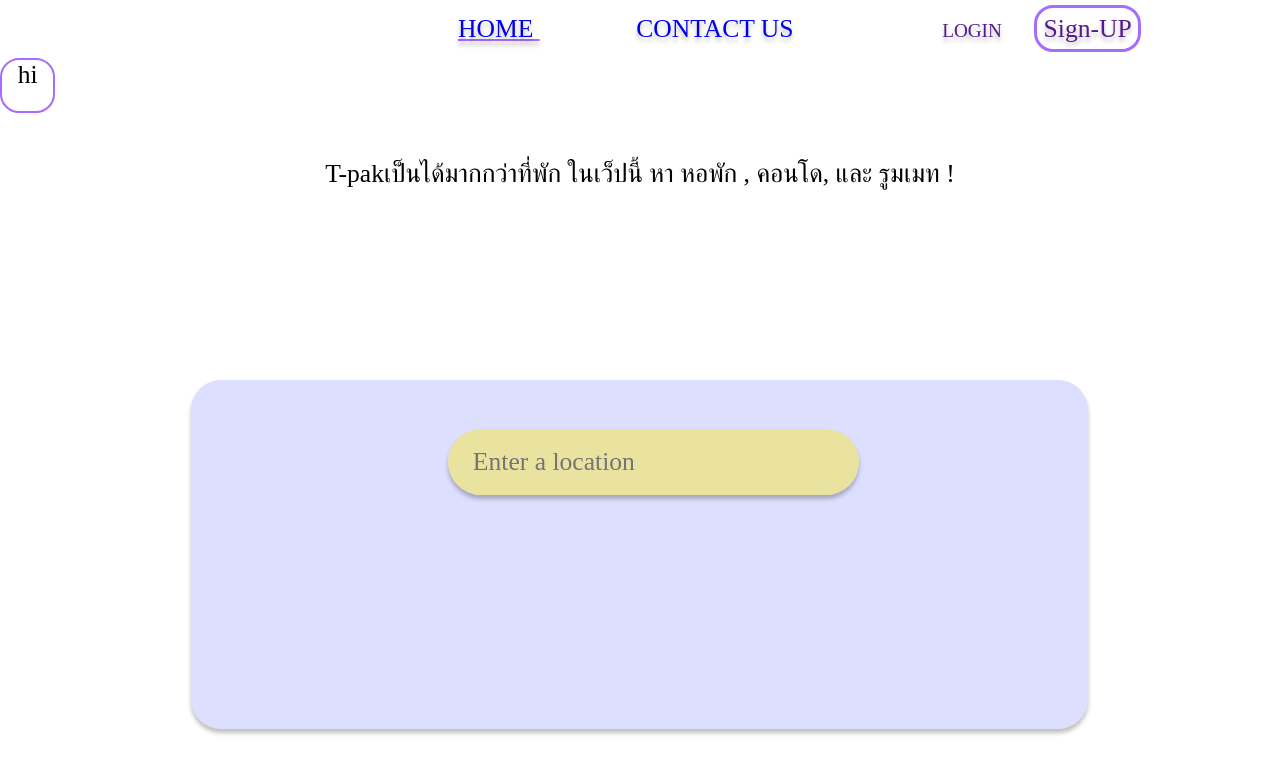
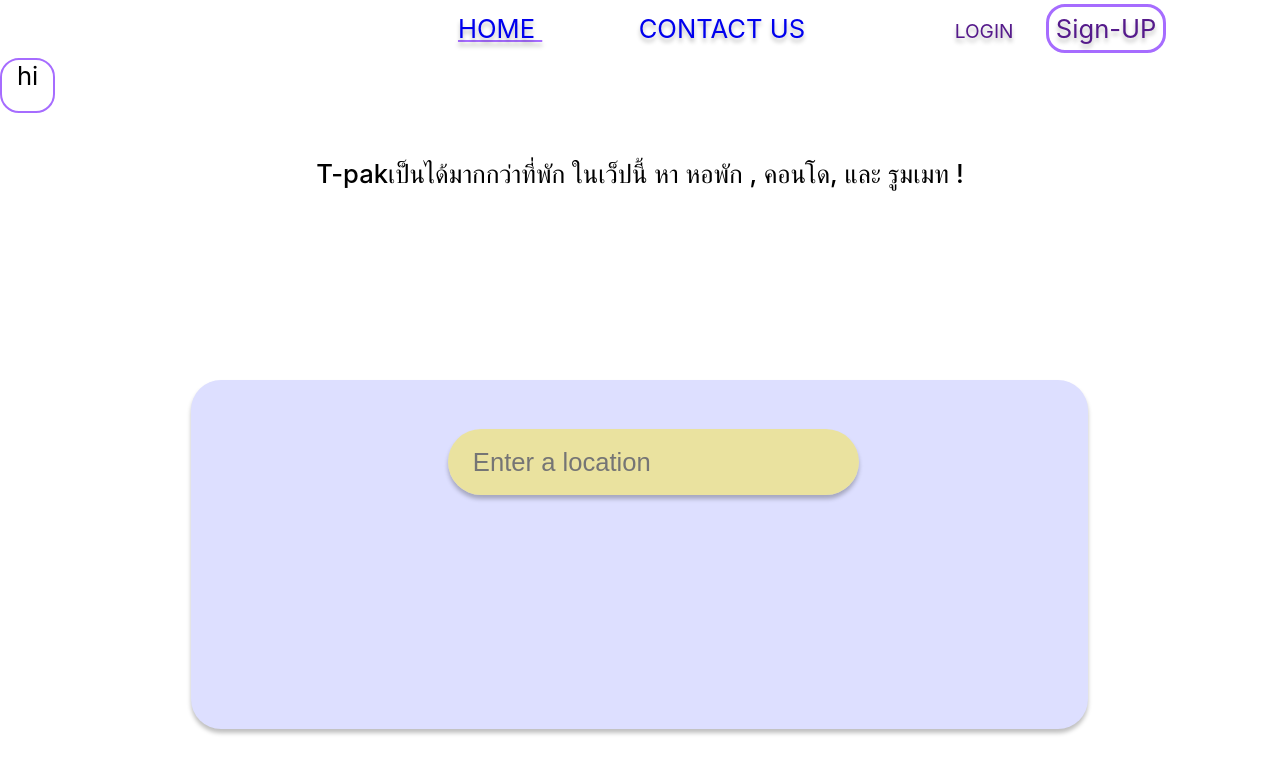
Before and after one commit to mossZmossZ/t-pak, a React (Create React App) app: page / in a window 1280 px wide. Shown: the top 774 px of the page. Built offline with nearby package versions, Linux system fonts and the light colour scheme.

Commit message:
font update

```diff
--- a/src/App.css
+++ b/src/App.css
@@ -78,8 +78,7 @@ border-radius: 38px;
 }
 
 *{
-  font-family: 'Baloo Bhai2 ';
-
+  font-family: 'Itim', Regular 400;
 }
 
 .square{
--- a/src/App.js
+++ b/src/App.js
@@ -12,6 +12,7 @@ function App() {
         Sign-UP
       </a>
 
+
     </div><div id="hi"> hi</div><div id="content_home">T-pakเป็นได้มากกว่าที่พัก ในเว็ปนี้ หา หอพัก , คอนโด, และ รูมเมท !</div><div class="square"></div><div class="search_field">
         <input id="Enteralocation" type="textarea" placeholder="Enter a location">
         </input>
```
